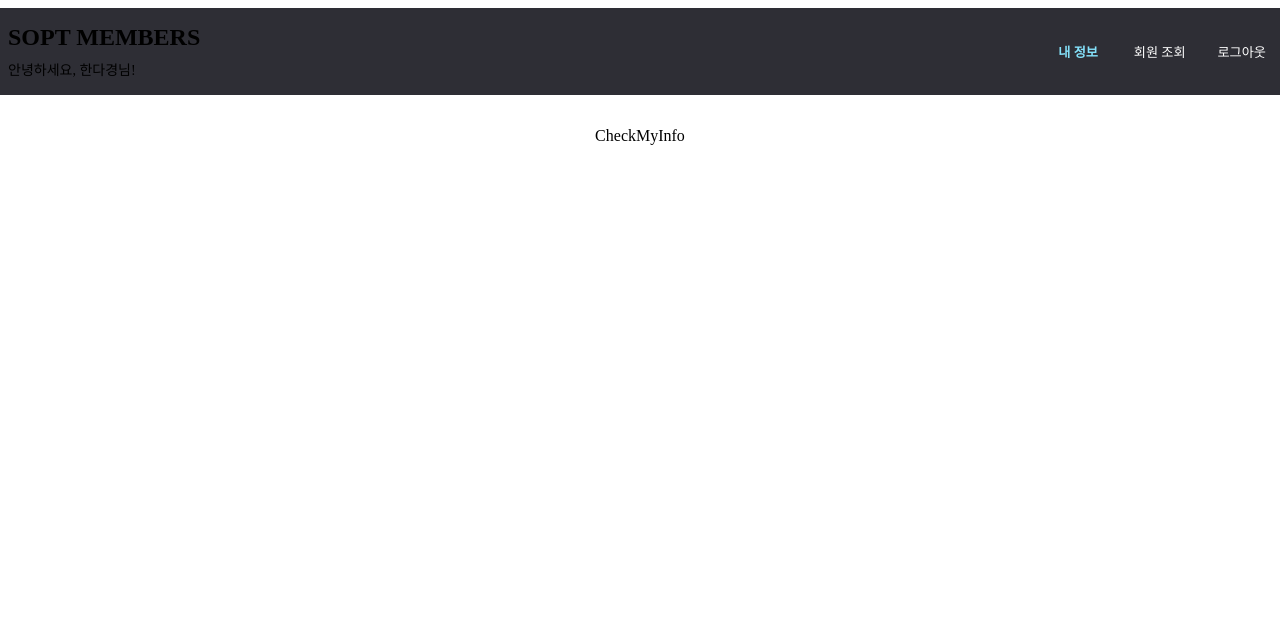
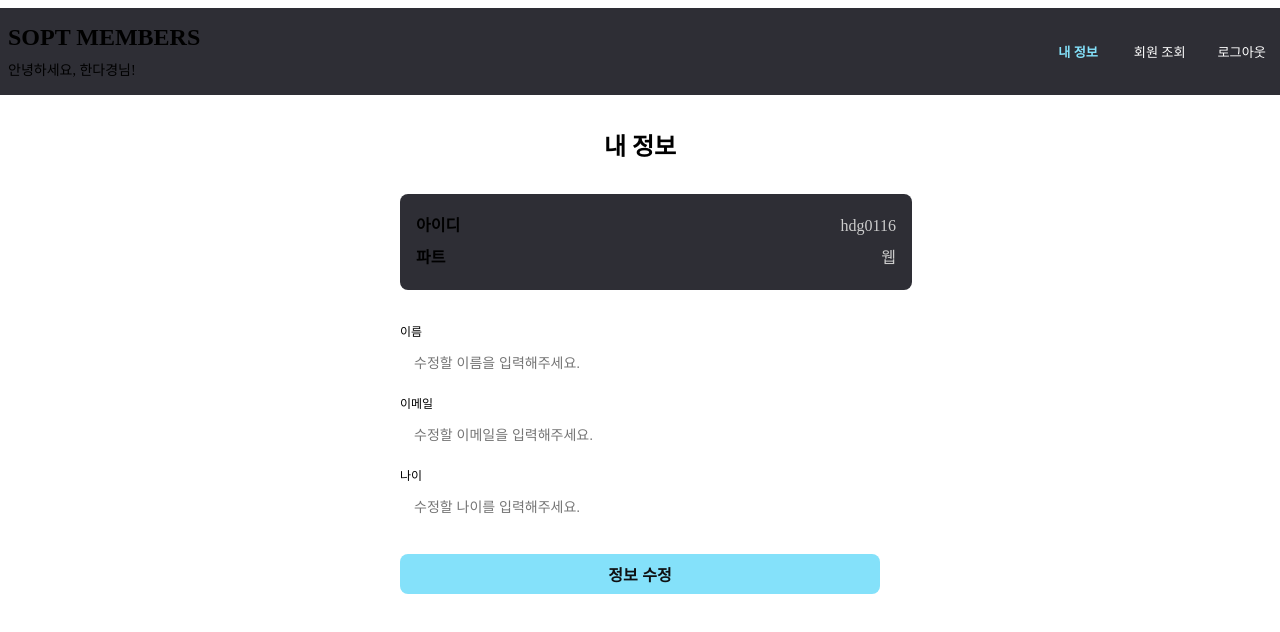
Before and after one commit to 38-lets-sopt-web/DagyeongHan, a React (Vite) app in the folder week4/homework/member-admin/: page /mypage/userinfo in a window 1280 px wide. Shown: the top 632 px of the page. Built offline with nearby package versions, Linux system fonts and the light colour scheme; the HTML template or start-up script is replaced by a standard one.

Commit message:
feat: 내 정보 수정 화면 UI 구현

```diff
--- a/week4/homework/member-admin/src/components/mypage/CheckMyInfo.tsx
+++ b/week4/homework/member-admin/src/components/mypage/CheckMyInfo.tsx
@@ -1,5 +1,26 @@
+/** @jsxImportSource @emotion/react */
+import { css } from "@emotion/react";
+import MyInfoCard from "./MyInfoCard";
+import EditMyInfo from "./EditMyInfo";
+
 export default function CheckMyInfo() {
   return (
-    <div>CheckMyInfo</div>
+    <div css={rootContainerStyle}>
+      <h2 css={titleStyle}>내 정보</h2>
+      <MyInfoCard />
+      <EditMyInfo />
+    </div>
   )
 }
+
+const rootContainerStyle = css`
+  width: 100%;
+  display: flex;
+  flex-direction: column;
+  gap: 2em;
+`;
+
+const titleStyle = css`
+  margin: 0;
+  text-align: center;
+`;
--- /dev/null
+++ b/week4/homework/member-admin/src/components/mypage/EditMyInfo.tsx
@@ -0,0 +1,74 @@
+/** @jsxImportSource @emotion/react */
+import { css } from "@emotion/react";
+import Input from "../Input";
+
+export default function EditMyInfo() {
+  return (
+    <div css={rootContainerStyle}>
+      <div css={layoutStyle}>
+
+        {/* 아이디 입력 */}
+        <label css={fieldStyle}>
+          <span css={labelStyle}>이름</span>
+          <Input placeholder="수정할 이름을 입력해주세요." />
+        </label>
+
+        {/* 비밀번호 입력 */}
+        <label css={fieldStyle}>
+          <span css={labelStyle}>이메일</span>
+          <Input placeholder="수정할 이메일을 입력해주세요." />
+        </label>
+
+        <label css={fieldStyle}>
+          <span css={labelStyle}>나이</span>
+          <Input placeholder="수정할 나이를 입력해주세요." />
+        </label>
+
+      </div>
+
+      {/* 버튼 */}
+      <button css={loginBtnStyle}>정보 수정</button>
+
+    </div>
+  )
+}
+
+const rootContainerStyle = css`
+  width: 100%;
+  display: flex;
+  flex-direction: column;
+  gap: 2em;
+`;
+
+const layoutStyle = css`
+  width: 100%;
+  display: flex;
+  flex-direction: column;
+  justify-content: center;
+  align-items: center;
+  gap: 1em;
+`;
+
+const fieldStyle = css`
+  width: 100%;
+  display: flex;
+  flex-direction: column;
+  gap: 0.5em;
+`;
+
+const labelStyle = css`
+  font-size: 0.75em;
+  font-weight: 500;
+`;
+
+const loginBtnStyle = css`
+  width: 100%;
+  padding: 0.5em 1em;
+  border: none;
+  border-radius: 8px;
+  font-weight: 700;
+  font-size: 1em;
+  background: #84e1fa;
+  color: #0F1012;
+  cursor: pointer;
+`;
--- /dev/null
+++ b/week4/homework/member-admin/src/components/mypage/MyInfoCard.tsx
@@ -0,0 +1,48 @@
+/** @jsxImportSource @emotion/react */
+import { css } from "@emotion/react";
+
+export default function MyInfoCard() {
+  return (
+    <div css={cardWrapStyle}>
+      <table css={tableWrapStyle}>
+        <tr>
+          <th>아이디</th>
+          <td>hdg0116</td>
+        </tr>
+        <tr>
+          <th>파트</th>
+          <td>웹</td>
+        </tr>
+      </table>
+    </div>
+  )
+}
+
+const cardWrapStyle = css`
+  width: 100%;
+  padding: 1em;
+  background: #2e2e35;
+  border-radius: 8px;
+`;
+
+const tableWrapStyle = css`
+  width: 100%;
+  border-collapse: collapse;
+
+  th,
+  td {
+    padding: 0.25rem 0;
+    line-height: 1.5;
+  }
+
+  th {
+    text-align: left;
+    font-weight: 700;
+  }
+
+  td {
+    text-align: right;
+    color: #ccc;
+    font-weight: 500;
+  }
+`;
--- a/week4/homework/member-admin/src/pages/MyPage.tsx
+++ b/week4/homework/member-admin/src/pages/MyPage.tsx
@@ -7,7 +7,7 @@ export default function MyPage() {
   return (
     <div css={rootContainerStyle}>
       <Header/>
-      <main>
+      <main css={mainContainerStyle}>
         <Outlet />
       </main>
     </div>
@@ -15,7 +15,6 @@ export default function MyPage() {
 }
 
 const rootContainerStyle = css`
-  // width: min(30em, calc(100% - 2em));
   width: 100%;
   min-height: 100vh;
   display: flex;
@@ -23,3 +22,7 @@ const rootContainerStyle = css`
   align-items: center;
   gap: 2em;
 `;
+
+const mainContainerStyle = css`
+  width: min(30em, calc(100% - 2em));
+`;
```
